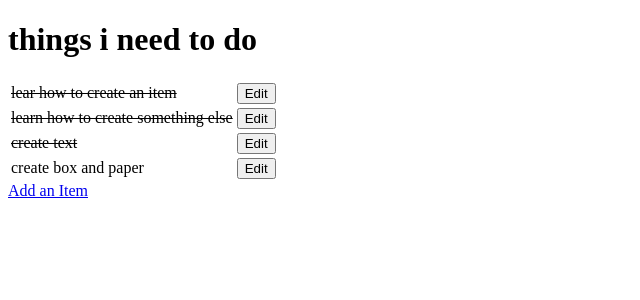
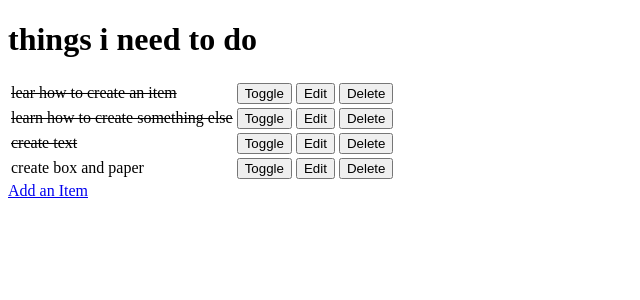
Before and after one commit to Balazs9/hello-django, a Django app: page / in a window 1280 px wide. Shown: the top 300 px of the page, without its empty margins (0-640 px from the left). Run offline with Django 3.2, Linux system fonts and the light colour scheme; data comes from the database, SQL or seed files in the repository; both versions use the stored data as it was after the commit.

Commit message:
add toggle and delete item

```diff
--- a/django_todo/urls.py
+++ b/django_todo/urls.py
@@ -15,12 +15,16 @@ Including another URLconf
 """
 from django.contrib import admin
 from django.urls import path
-from todo.views import get_todo_list, add_item, edit_item
+from todo import views
 
 urlpatterns = [
     path('admin/', admin.site.urls),
-    path('', get_todo_list, name='get_todo_list'),
-    path('add', add_item, name='add'),
-    path('edit/<item_id>', edit_item, name='edit'),
+    path('', views.get_todo_list, name='get_todo_list'),
+    path('add', views.add_item, name='add'),
+    path('edit/<item_id>', views.edit_item, name='edit'),
+    path('toggle/<item_id>', views.toggle_item, name='toggle'),
+    path('delete/<item_id>', views.delete_item, name='delete'),
+
+
 
 ]
--- a/todo/templates/todo/todo_list.html
+++ b/todo/templates/todo/todo_list.html
@@ -18,11 +18,20 @@
                     <td>{{ item.name }}</td>
                 {% endif %}
                 <td>
+                    <a href="/toggle/{{ item.id }}">
+                        <button>Toggle</button>
+                    </a>
+                </td>
+                <td>
                     <a href="/edit/{{ item.id }}">
                         <button>Edit</button>
                     </a>
                 </td>
-
+                <td>
+                    <a href="/delete/{{ item.id }}">
+                        <button>Delete</button>
+                    </a>
+                </td>
             </tr>
 
         {% empty %}
--- a/todo/views.py
+++ b/todo/views.py
@@ -37,3 +37,14 @@ def edit_item(request, item_id):
         'form': form
     }
     return render(request, 'todo/edit_item.html', context)
+
+def toggle_item(request, item_id):
+    item = get_object_or_404(Item, id=item_id)
+    item.done = not item.done
+    item.save()
+    return redirect('get_todo_list')
+
+def delete_item(request, item_id):
+    item = get_object_or_404(Item, id=item_id)
+    item.delete()
+    return redirect('get_todo_list')
```
Also changed, not shown: db.sqlite3.
